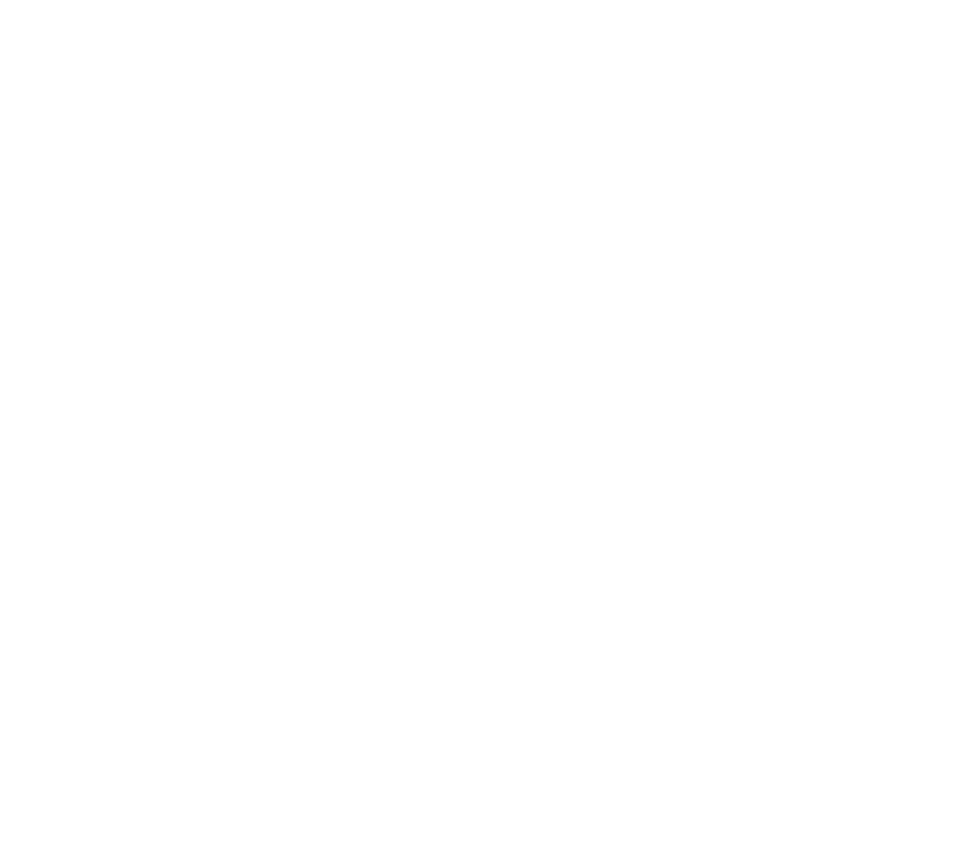
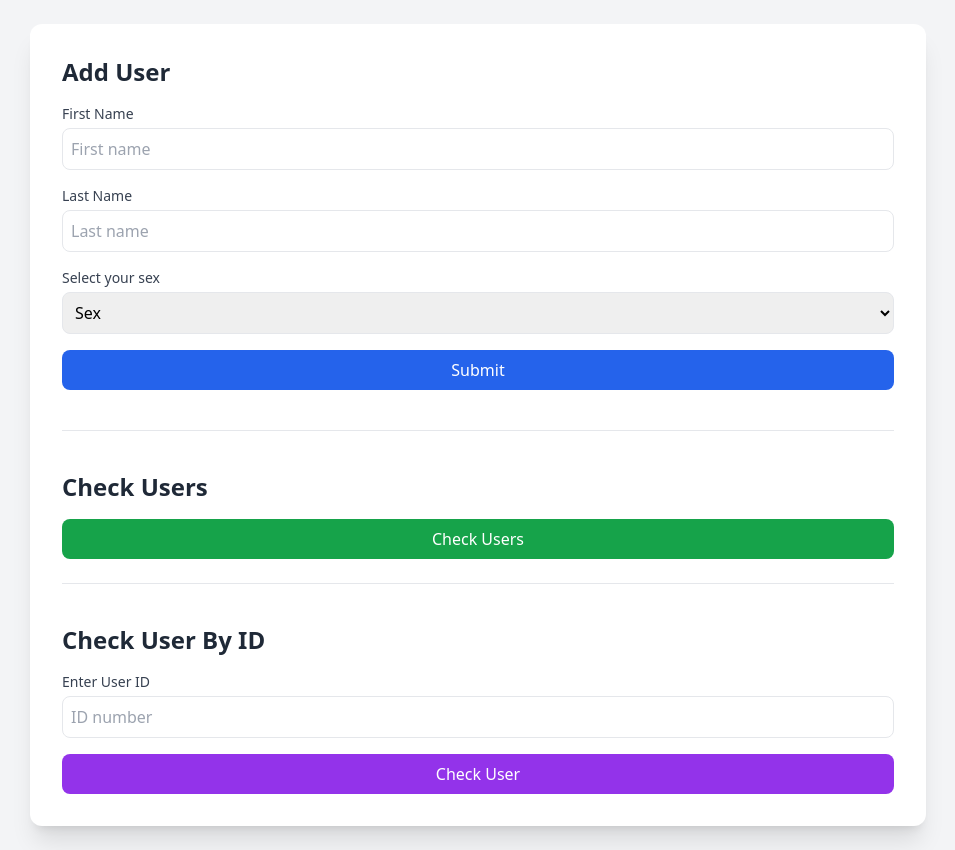
Before and after one commit to Nchaukeni/Frontend-Backend-Project, a website: page Lesson 4/index.html in a window 1280 px wide. Shown: the whole page, without its empty margins (162-1117 px from the left). Before the commit the page ends 800 px from the top, so only its background shows below. Drawn offline with nearby package versions, Linux system fonts and the light colour scheme.

Commit message:
Third Version Of File

```diff
--- a/Lesson 4/index.html
+++ b/Lesson 4/index.html
@@ -2,6 +2,109 @@
 <html lang="en">
   <head>
     <meta charset="utf-8" />
-    <title>Lesson 4 backend lesson</title>
+    <title>Lesson 4 Backend Lesson</title>
+    <meta name="viewport" content="width=device-width, initial-scale=1.0" />
+
+    <!-- Tailwind CDN (quick setup) -->
+    <script src="https://cdn.tailwindcss.com"></script>
   </head>
+
+  <body class="bg-gray-100 min-h-screen flex items-center justify-center p-6">
+    <div class="w-full max-w-4xl bg-white shadow-xl rounded-xl p-8 space-y-10">
+      <!-- Add User Form -->
+      <div class="border-b pb-6">
+        <h2 class="text-2xl font-bold text-gray-800 mb-4">Add User</h2>
+
+        <form id="add-user-form" class="space-y-4">
+          <div>
+            <label for="name" class="block text-sm font-medium text-gray-700"
+              >First Name</label
+            >
+            <input
+              id="userName"
+              type="text"
+              placeholder="First name"
+              class="mt-1 w-full p-2 border rounded-lg focus:ring-blue-500 focus:border-blue-500"
+            />
+          </div>
+
+          <div>
+            <label for="sirname" class="block text-sm font-medium text-gray-700"
+              >Last Name</label
+            >
+            <input
+              id="sirname-text"
+              type="text"
+              placeholder="Last name"
+              class="mt-1 w-full p-2 border rounded-lg focus:ring-blue-500 focus:border-blue-500"
+            />
+          </div>
+
+          <div>
+            <label class="block text-sm font-medium text-gray-700"
+              >Select your sex</label
+            >
+            <select
+              class="mt-1 w-full p-2 border rounded-lg focus:ring-blue-500 focus:border-blue-500"
+              id="user-sex"
+            >
+              <option>Sex</option>
+              <option value="male">Male</option>
+              <option value="female">Female</option>
+            </select>
+          </div>
+
+          <button
+            type="submit"
+            class="w-full bg-blue-600 text-white py-2 rounded-lg hover:bg-blue-700 transition"
+          >
+            Submit
+          </button>
+          <div id="addUserResults"></div>
+        </form>
+      </div>
+
+      <!-- Check Users Form -->
+      <div class="border-b pb-6">
+        <h2 class="text-2xl font-bold text-gray-800 mb-4">Check Users</h2>
+
+        <form id="check-all-users">
+          <button
+            id="check-for-all-users"
+            type="submit"
+            class="w-full bg-green-600 text-white py-2 rounded-lg hover:bg-green-700 transition"
+          >
+            Check Users
+          </button>
+        </form>
+      </div>
+
+      <!-- Check User by ID -->
+      <div>
+        <h2 class="text-2xl font-bold text-gray-800 mb-4">Check User By ID</h2>
+
+        <form id="check-user-by-id" class="space-y-4">
+          <div>
+            <label for="userId" class="block text-sm font-medium text-gray-700"
+              >Enter User ID</label
+            >
+            <input
+              id="userId"
+              type="number"
+              placeholder="ID number"
+              class="mt-1 w-full p-2 border rounded-lg focus:ring-blue-500 focus:border-blue-500"
+            />
+          </div>
+
+          <button
+            class="w-full bg-purple-600 text-white py-2 rounded-lg hover:bg-purple-700 transition"
+          >
+            Check User
+          </button>
+        </form>
+      </div>
+    </div>
+
+    <script src="./script.js"></script>
+  </body>
 </html>
--- /dev/null
+++ b/Lesson 4/script.js
@@ -0,0 +1,19 @@
+const mainContainer = document.querySelector(".main-container");
+const addUserForm = document.getElementById("add-user-form");
+const checkUsersForm = document.getElementById("check-all-users");
+const checkUserById = document.getElementById("check-user-by-id");
+const firstName = document.getElementById("userName");
+const lastName = document.getElementById("sirname-text");
+const userSex = document.getElementById("user-sex");
+const userId = document.getElementById("userId");
+
+addUserForm.addEventListener("submit", async () => {
+  try {
+    const res = await fetch("/api/user/", {
+      method: "POST",
+      headers: { "Content-Type": "application/json" },
+      body: JSON.stringify({ firstName, lastName, userSex }),
+    });
+    const data = await res.json();
+  } catch (error) {}
+});
--- a/Models/Users.js
+++ b/Models/Users.js
@@ -3,6 +3,8 @@ import mongoose from "mongoose";
 const userSchema = new mongoose.Schema({
   userId: { type: Number, unique: true },
   username: { type: String, required: true },
+  lastname: { type: String, required: true },
+  sex: { type: String, required: true },
   role: { type: String, required: true },
 });
 
```
Also changed, not shown: Controllers/userController.js (+37 -24 lines), Lesson 4/styles.css (added).
